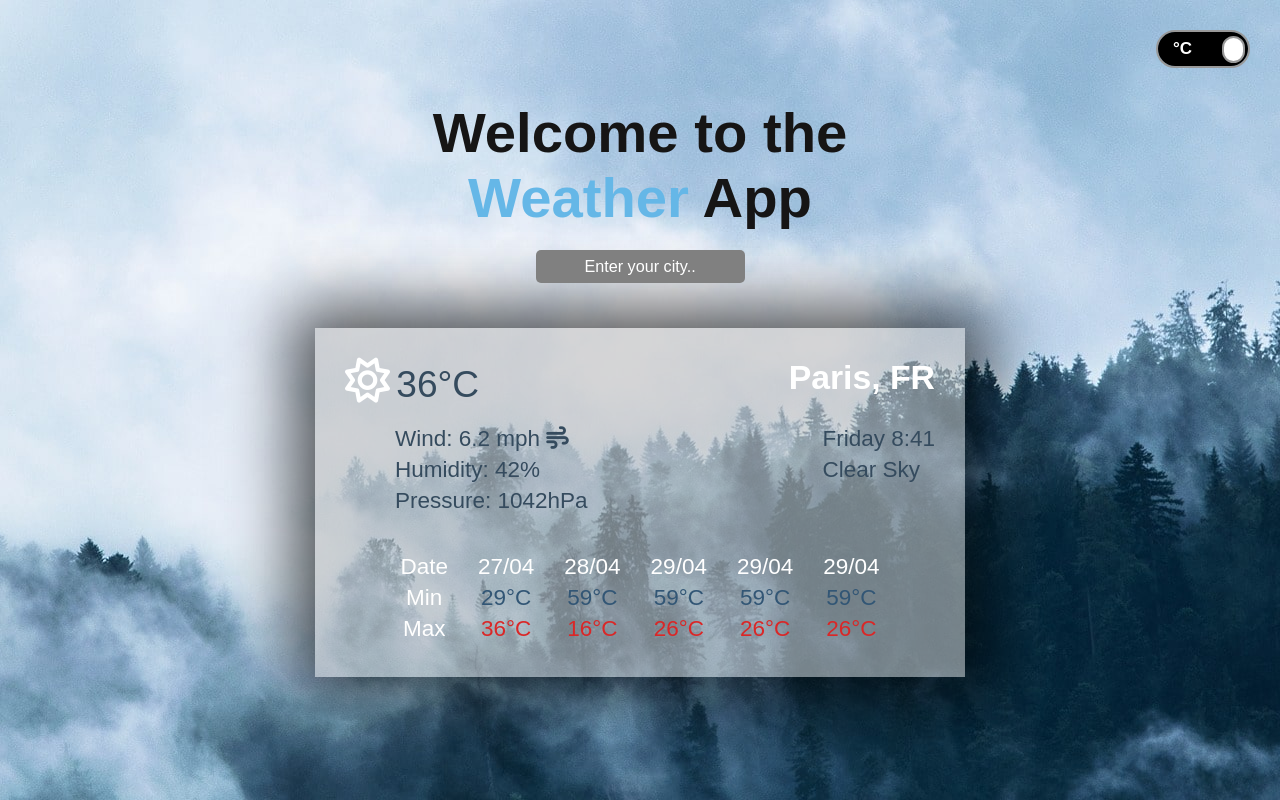
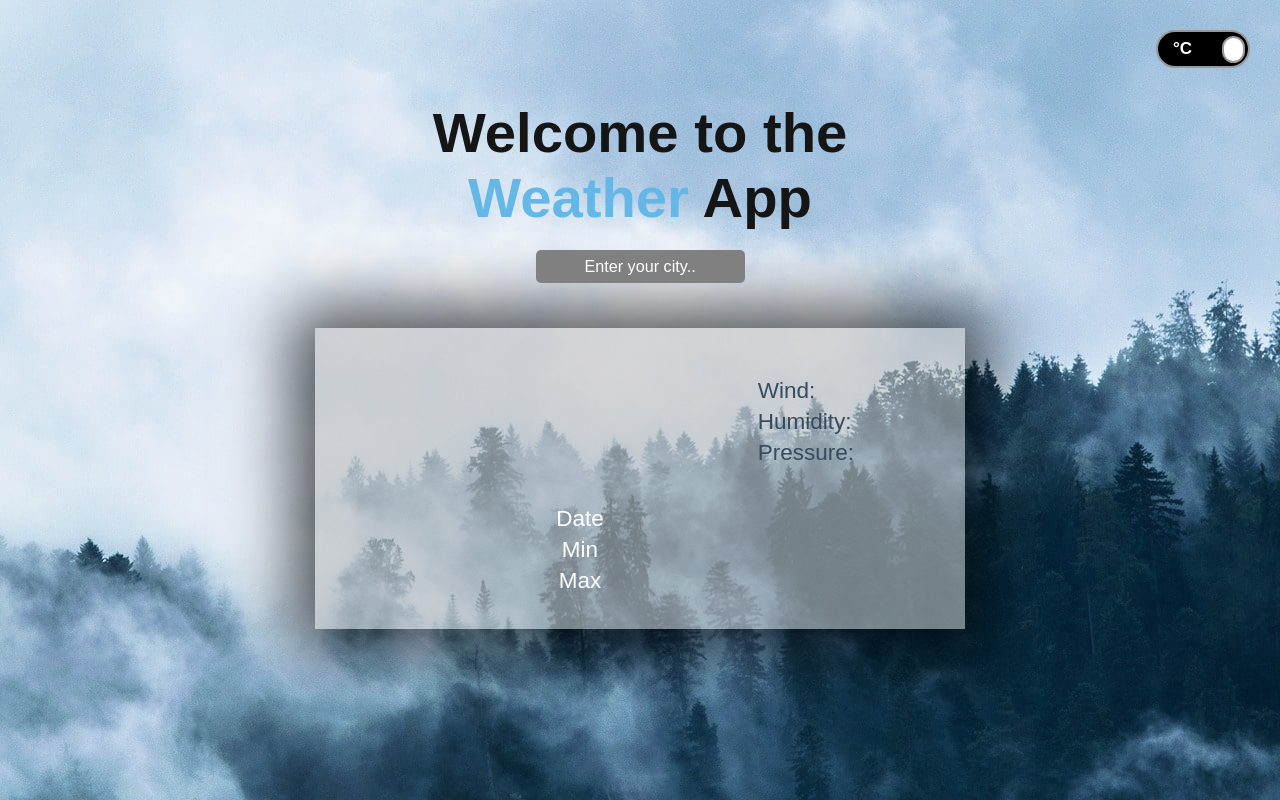
Before and after one commit to AnnaPostawka/WeatherApp_CodersCamp, a website built with webpack: page dist/index.html in a window 1280 px wide. Built offline with nearby package versions, Linux system fonts and the light colour scheme.

Commit message:
merged with BuildApp

```diff
--- a/dist/index.html
+++ b/dist/index.html
@@ -29,25 +29,25 @@
         <div class="weather-Info-Container">
             <div class="currentInfo">
                 <div class="currentInfo__temperatureBox temperatureBox">
-                    <i class="temperatureBox__weatherIcon far fa-sun fa-3x"></i>
-                    <span class="temperatureBox__tempValue currentTemp">36°C</span>
+                    <i class="temperatureBox__weatherIcon"></i>
+                    <span class="temperatureBox__tempValue currentTemp"></span>
                 </div>
-                <h2 class="currentInfo__city">Paris, FR</h2>
+                <h2 class="currentInfo__city"></h2>
                 <div class="currentInfo__details">
                     <div class="currentInfo__wind currentInfo__detail">Wind:
-                        <span class="wind-value">6.2 mph</span>
-                        <i class="currentInfo__windIcon fas fa-wind"></i>
+                        <span class="wind-value"></span>
+                        <i class="currentInfo__windIcon"></i>
                     </div>
                     <div class="currentInfo__humidity currentInfo__detail">Humidity:
-                        <span class="humidity-value">42%</span>
+                        <span class="humidity-value"></span>
                     </div>
                     <div class="currentInfo__pressure currentInfo__detail">Pressure:
-                        <span class="pressure-value">1042hPa</span>
+                        <span class="pressure-value"></span>
                     </div>
                 </div>
                 <div class="currentInfo__details">
-                    <div class="currentInfo__date currentInfo__detail">Friday 8:41</div>
-                    <div class="currentInfo__sky currentInfo__detail">Clear Sky</div>
+                    <div class="currentInfo__date currentInfo__detail"></div>
+                    <div class="currentInfo__sky currentInfo__detail"></div>
                 </div>
             </div>
             <div class="forecast">
@@ -57,29 +57,24 @@
                     <p class="forecast__item">Max</p>
                 </div>
                 <div class="forecast__day">
-                    <p class="forecast__item day">27/04</p>
-                    <p class="forecast__item  forecast__value value min">29°C</p>
-                    <p class="forecast__item  forecast__value value max">36°C</p>
+                    <p class="forecast__item day"></p>
+                    <p class="forecast__item  forecast__value value min"></p>
+                    <p class="forecast__item  forecast__value value max"></p>
                 </div>
                 <div class="forecast__day ">
-                    <p class="forecast__item day">28/04</p>
-                    <p class="forecast__item  forecast__value min">59°C</p>
-                    <p class="forecast__item  forecast__value max">16°C</p>
+                    <p class="forecast__item day"></p>
+                    <p class="forecast__item  forecast__value min"></p>
+                    <p class="forecast__item  forecast__value max"></p>
                 </div>
                 <div class="forecast__day ">
-                    <p class="forecast__item day">29/04</p>
-                    <p class="forecast__item  forecast__value min">59°C</p>
-                    <p class="forecast__item  forecast__value max">26°C</p>
+                    <p class="forecast__item day"></p>
+                    <p class="forecast__item  forecast__value min"></p>
+                    <p class="forecast__item  forecast__value max"></p>
                 </div>
-                <div class="forecast__day off">
-                    <p class="forecast__item day">29/04</p>
-                    <p class="forecast__item  forecast__value min">59°C</p>
-                    <p class="forecast__item  forecast__value max">26°C</p>
-                </div>
-                <div class="forecast__day off">
-                    <p class="forecast__item day">29/04</p>
-                    <p class="forecast__item forecast__value min">59°C</p>
-                    <p class="forecast__item forecast__value max">26°C</p>
+                <div class="forecast__day">
+                    <p class="forecast__item day"></p>
+                    <p class="forecast__item  forecast__value min"></p>
+                    <p class="forecast__item  forecast__value max"></p>
                 </div>
             </div>
         </div>
```
Also changed, not shown: dist/17ce9865e6348c08c702100158e4e8f0.jpg (added).
